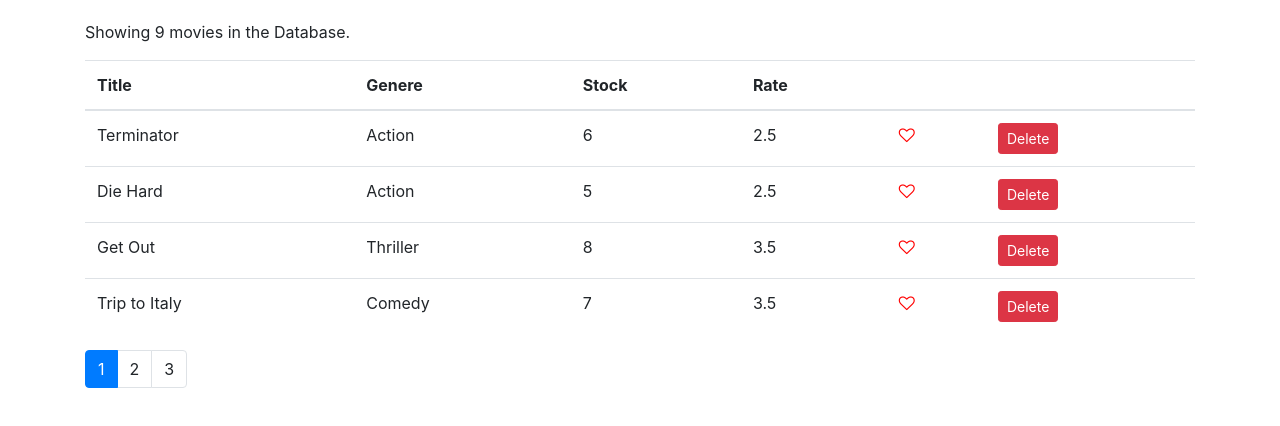
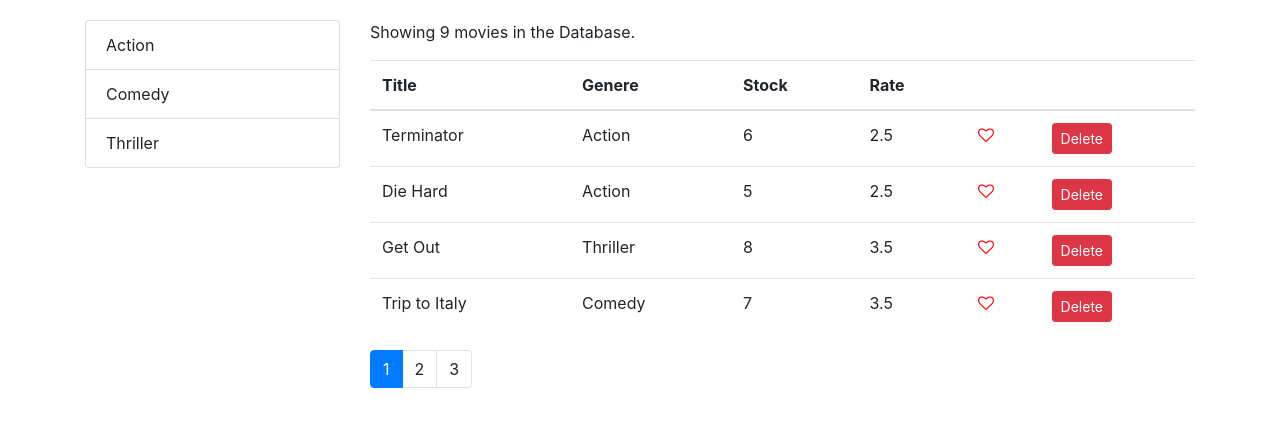
Before and after one commit to abhijitsamui/vidly-client, a React (Create React App) app: page / in a window 1280 px wide. Shown: the top 426 px of the page. Built offline with nearby package versions, Linux system fonts and the light colour scheme.

Commit message:
adding ListGroup

```diff
--- /dev/null
+++ b/src/components/common/listGroup.jsx
@@ -0,0 +1,21 @@
+import React from "react";
+
+const ListGroup = props => {
+  const { items, textProperty, valueProperty } = props;
+  return (
+    <ul className="list-group">
+      {items.map(item => (
+        <li key={item[valueProperty]} className="list-group-item">
+          {item[textProperty]}
+        </li>
+      ))}
+    </ul>
+  );
+};
+
+ListGroup.defaultProps = {
+  textProperty: "name",
+  valueProperty: "_id"
+};
+
+export default ListGroup;
--- a/src/components/movies.jsx
+++ b/src/components/movies.jsx
@@ -1,15 +1,22 @@
 import React, { Component } from "react";
 import Like from "./common/like";
+import ListGroup from "./common/listGroup";
 import Pagination from "./common/pagination";
 import { getMovies } from "../services/fakeMovieService";
+import { getGenres } from "../services/fakeGenreService";
 import { paginate } from "../utils/paginate";
 
 class Movies extends Component {
   state = {
-    movies: getMovies(),
+    movies: [],
+    genres: [],
     currentPage: 1,
     pageSize: 4
   };
+
+  componentDidMount() {
+    this.setState({ movies: getMovies(), genres: getGenres() });
+  }
 
   handleDelete = movie => {
     console.log(movie);
@@ -28,6 +35,11 @@
   handlePageChange = page => {
     this.setState({ currentPage: page });
   };
+
+  handleGenreSelect = genre => {
+    console.log(genre);
+  };
+
   render() {
     const { length: count } = this.state.movies;
     const { currentPage, pageSize, movies: allMovies } = this.state;
@@ -36,7 +48,14 @@
 
     const movies = paginate(allMovies, currentPage, pageSize);
     return (
-      <React.Fragment>
+      <div className="row">
+        <div className="col-3">
+          <ListGroup
+            items={this.state.genres}
+            onItemSelect={this.handleGenreSelect}
+          />
+        </div>
+        <div className="col">
           <p>Showing {count} movies in the Database.</p>
           <table className="table">
             <thead>
@@ -80,7 +99,8 @@
             currentPage={currentPage}
             onPageChange={this.handlePageChange}
           />
-      </React.Fragment>
+        </div>
+      </div>
     );
   }
 }
```
Lines whose indentation alone changed are shown as unchanged.
